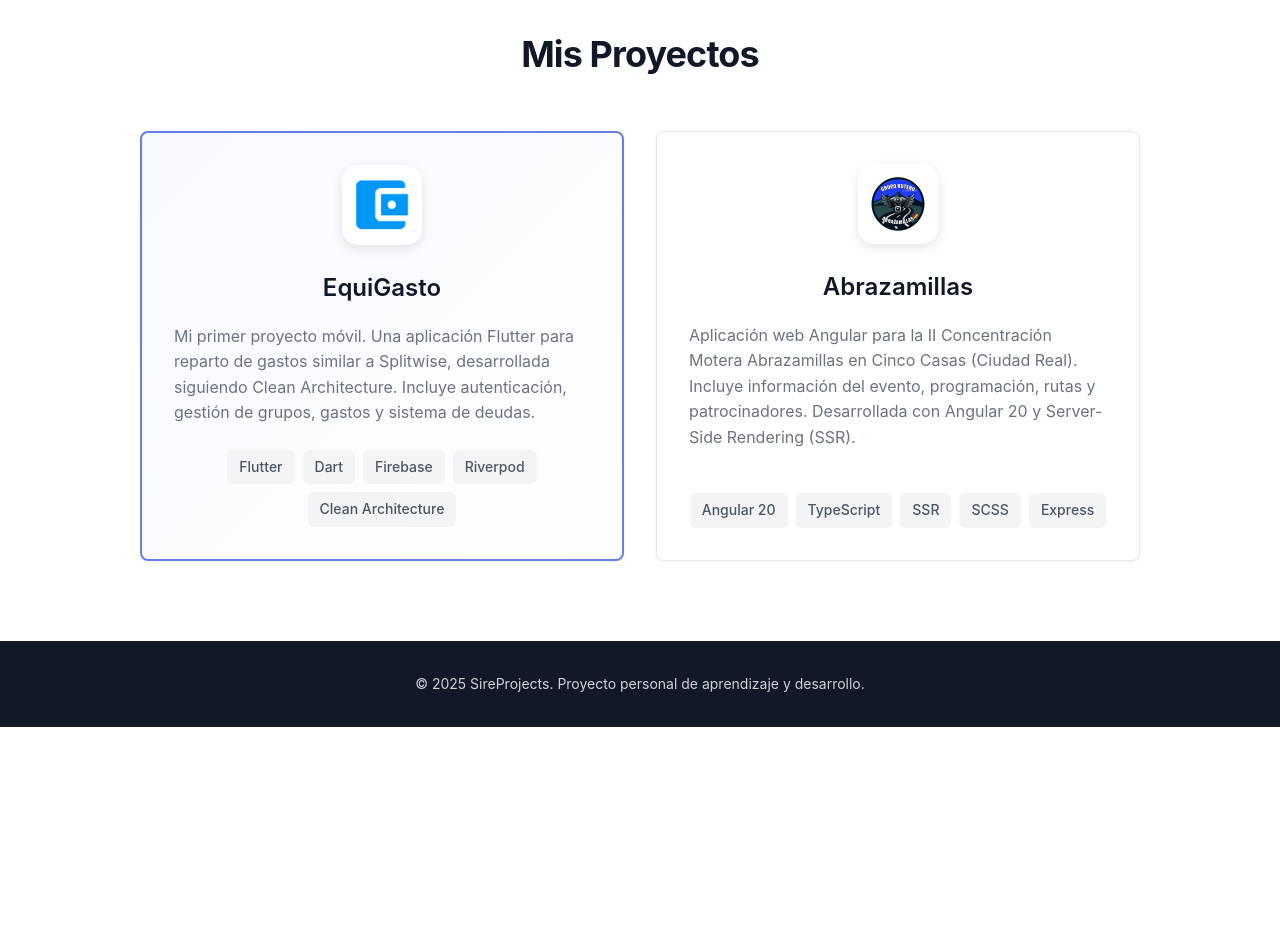
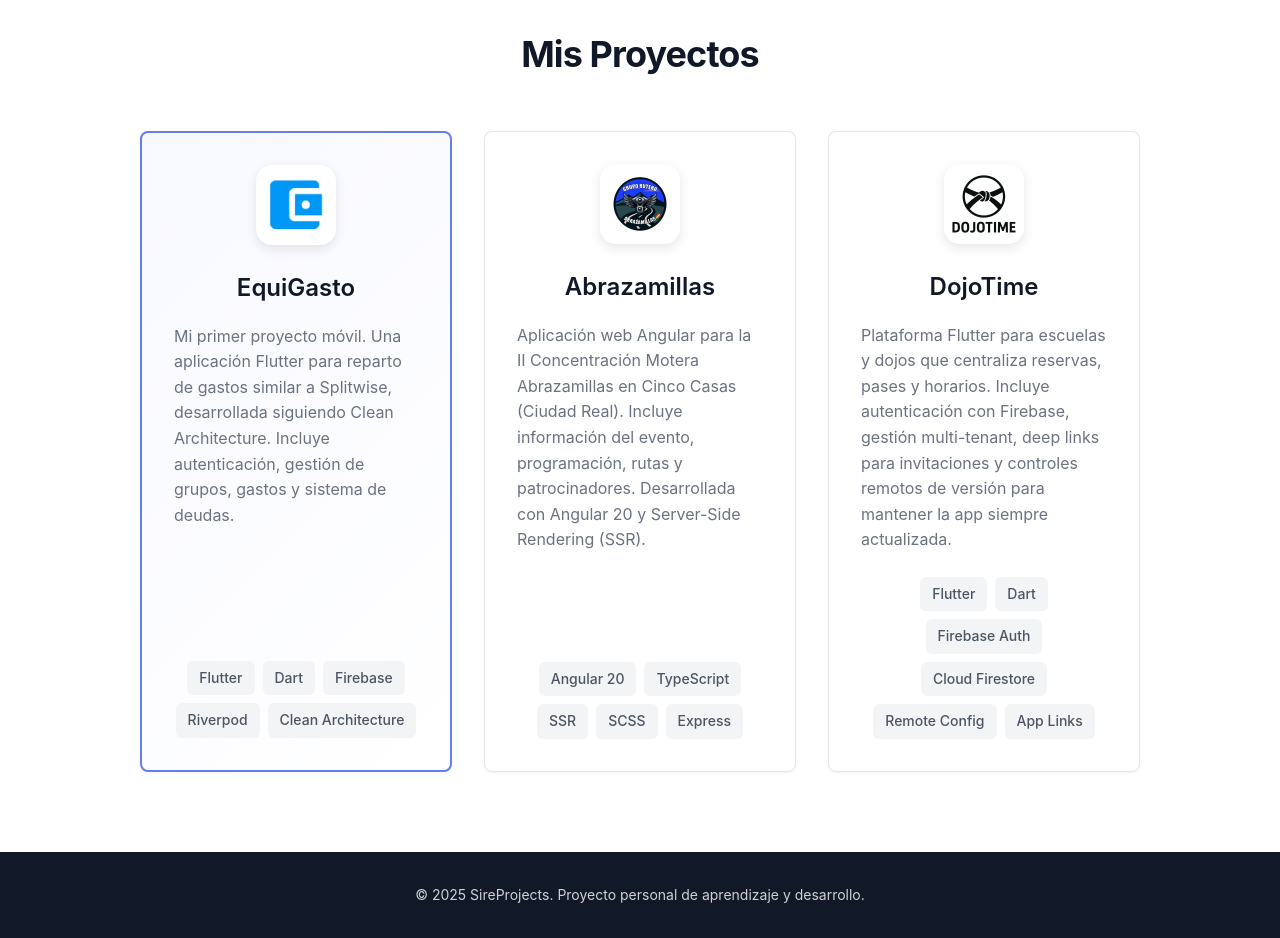
Before and after one commit to josible/sireprojectsweb, an Angular app: page / in a window 1280 px wide. Shown: the part 1040-1978 px from the top of the page. Before the commit the page ends 1767 px from the top, so only its background shows below. Built offline with nearby package versions, Linux system fonts and the light colour scheme.

Commit message:
Se añade dojotime

```diff
--- a/src/app/home/home.component.ts
+++ b/src/app/home/home.component.ts
@@ -23,6 +23,13 @@ export class HomeComponent {
       technologies: ['Angular 20', 'TypeScript', 'SSR', 'SCSS', 'Express'],
       logo: 'assets/abrazamillas-logo.png',
       isMain: false
+    },
+    {
+      title: 'DojoTime',
+      description: 'Plataforma Flutter para escuelas y dojos que centraliza reservas, pases y horarios. Incluye autenticación con Firebase, gestión multi-tenant, deep links para invitaciones y controles remotos de versión para mantener la app siempre actualizada.',
+      technologies: ['Flutter', 'Dart', 'Firebase Auth', 'Cloud Firestore', 'Remote Config', 'App Links'],
+      logo: 'assets/dojotime-logo.png',
+      isMain: false
     }
   ];
 }
```
